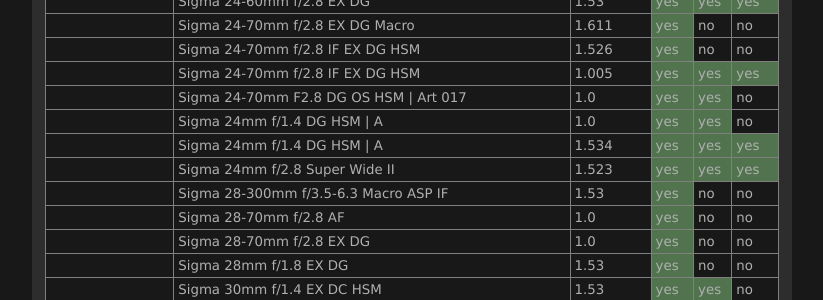
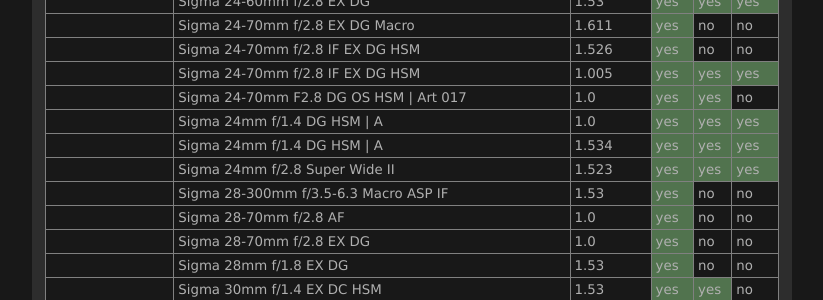
Before and after one commit to lensfun/lensfun.github.io, a Jekyll site: the page built from _posts/lenslist/2999-12-31-Lenslist-master.md, in a window 1280 px wide and 900 px high, scrolled down 25410 px. Shown: the part 146-446 px from the top of the window, without its empty margins (284-1107 px from the left). Built offline with Jekyll 4.4.1, drawn with Linux system fonts in a browser that asks for light colours.

Commit message:
Update master lens list from GitHub Actions

```diff
--- a/_posts/lenslist/2999-12-31-Lenslist-master.md
+++ b/_posts/lenslist/2999-12-31-Lenslist-master.md
@@ -1052,7 +1052,7 @@ This list was generated on 2024-08-31 from current Lensfun sources. Your Lensfun
 <tr class="lenslist-bg2"><td></td><td>Sigma 24-70mm f/2.8 IF EX DG HSM</td><td>1.526</td><td class="lenslist-highlight lenslist-check">yes</td><td class="lenslist-check">no</td><td class="lenslist-check">no</td></tr>
 <tr class="lenslist-bg2"><td></td><td>Sigma 24-70mm f/2.8 IF EX DG HSM</td><td>1.005</td><td class="lenslist-highlight lenslist-check">yes</td><td class="lenslist-highlight lenslist-check">yes</td><td class="lenslist-highlight lenslist-check">yes</td></tr>
 <tr class="lenslist-bg2"><td></td><td>Sigma 24-70mm F2.8 DG OS HSM | Art 017</td><td>1.0</td><td class="lenslist-highlight lenslist-check">yes</td><td class="lenslist-highlight lenslist-check">yes</td><td class="lenslist-check">no</td></tr>
-<tr class="lenslist-bg2"><td></td><td>Sigma 24mm f/1.4 DG HSM | A</td><td>1.0</td><td class="lenslist-highlight lenslist-check">yes</td><td class="lenslist-highlight lenslist-check">yes</td><td class="lenslist-check">no</td></tr>
+<tr class="lenslist-bg2"><td></td><td>Sigma 24mm f/1.4 DG HSM | A</td><td>1.0</td><td class="lenslist-highlight lenslist-check">yes</td><td class="lenslist-highlight lenslist-check">yes</td><td class="lenslist-highlight lenslist-check">yes</td></tr>
 <tr class="lenslist-bg2"><td></td><td>Sigma 24mm f/1.4 DG HSM | A</td><td>1.534</td><td class="lenslist-highlight lenslist-check">yes</td><td class="lenslist-highlight lenslist-check">yes</td><td class="lenslist-highlight lenslist-check">yes</td></tr>
 <tr class="lenslist-bg2"><td></td><td>Sigma 24mm f/2.8 Super Wide II</td><td>1.523</td><td class="lenslist-highlight lenslist-check">yes</td><td class="lenslist-highlight lenslist-check">yes</td><td class="lenslist-highlight lenslist-check">yes</td></tr>
 <tr class="lenslist-bg2"><td></td><td>Sigma 28-300mm f/3.5-6.3 Macro ASP IF</td><td>1.53</td><td class="lenslist-highlight lenslist-check">yes</td><td class="lenslist-check">no</td><td class="lenslist-check">no</td></tr>
```
